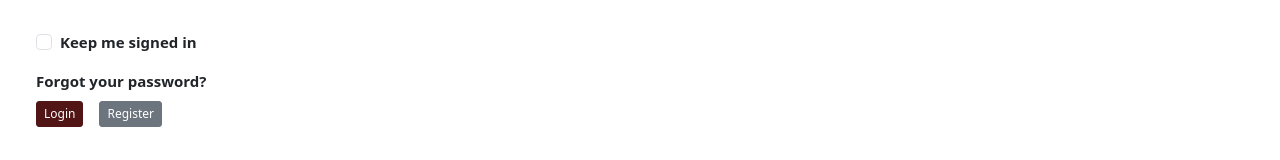
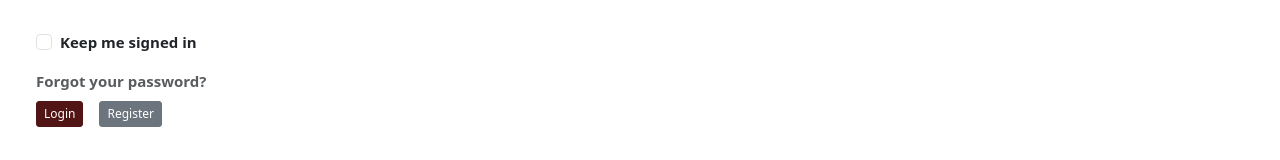
Before and after one commit to Intelli-Management-Group/Redwoodpeak_ReactFE, a React (Create React App) app: page /login in a window 1280 px wide. Shown: the part 301-461 px from the top of the page. Built offline with nearby package versions, Linux system fonts and the light colour scheme.

Commit message:
Temperory forgot password disable

```diff
--- a/src/pages/Login/Login.js
+++ b/src/pages/Login/Login.js
@@ -188,7 +188,9 @@ const Login = () => {
                                             </label>
                                         </div>
                                         <div className='row mt-3'>
-                                            <label className="form-check-label pointer" onClick={forgotPassword}>
+                                            {/* Temperory Forgot password disable */}
+                                            {/* <label className="form-check-label pointer" onClick={forgotPassword}> */}
+                                            <label className="form-check-label text-muted" aria-disabled="true">
                                                 Forgot your password?
                                             </label>
                                         </div>
```
